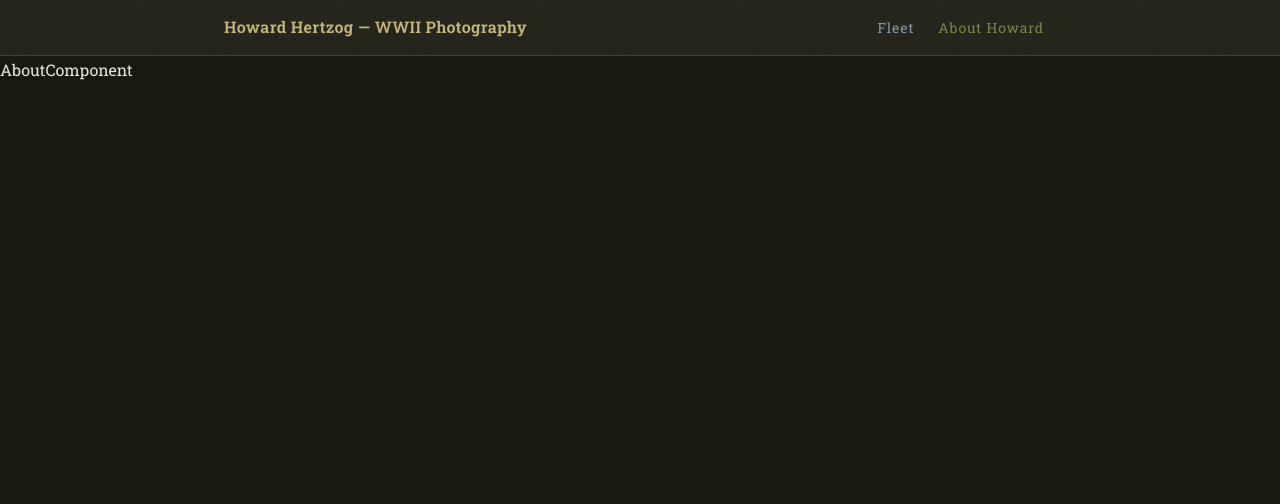
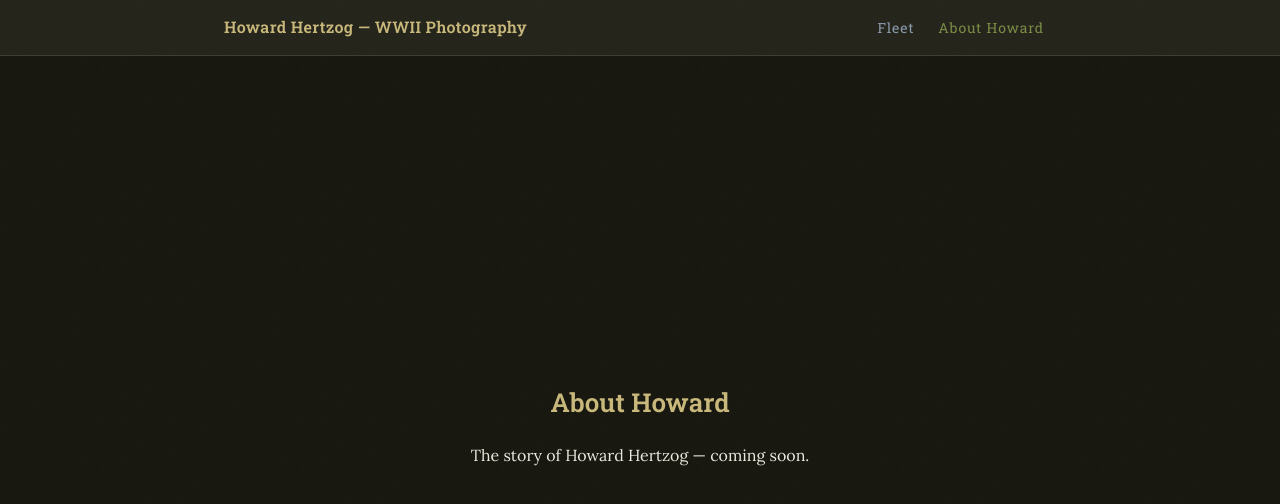
Before and after one commit to ProductEngineerIO/epic-ww2, an Angular app: page /#/about in a window 1280 px wide. Shown: the top 504 px of the page. Built offline with nearby package versions, Linux system fonts and the light colour scheme.

Commit message:
[arcwright-ai] Supporting Placeholder Pages
Story: /Users/edhertzog/Projects/epic-ww2/docs/implementation-artifacts/6-1-supporting-placeholder-pages.md
Run: 20260817-142900-34ea09

```diff
--- a/src/app/features/about/about.component.ts
+++ b/src/app/features/about/about.component.ts
@@ -1,9 +1,15 @@
+// src/app/features/about/about.component.ts
 import { Component } from '@angular/core';
+import { ComingSoonComponent } from '../../shared/components/coming-soon/coming-soon.component';
 
 @Component({
   selector: 'app-about',
   standalone: true,
-  imports: [],
-  template: '<p>AboutComponent</p>',
+  imports: [ComingSoonComponent],
+  template: `
+    <app-coming-soon
+      heading="About Howard"
+      body="The story of Howard Hertzog — coming soon." />
+  `,
 })
 export class AboutComponent {}
--- a/src/app/features/not-found/not-found.component.ts
+++ b/src/app/features/not-found/not-found.component.ts
@@ -1,9 +1,43 @@
+// src/app/features/not-found/not-found.component.ts
 import { Component } from '@angular/core';
+import { RouterLink } from '@angular/router';
+import { ComingSoonComponent } from '../../shared/components/coming-soon/coming-soon.component';
 
 @Component({
   selector: 'app-not-found',
   standalone: true,
-  imports: [],
-  template: '<p>NotFoundComponent</p>',
+  imports: [ComingSoonComponent, RouterLink],
+  template: `
+    <app-coming-soon
+      heading="Page not found."
+      body="">
+      <a slot="actions" [routerLink]="['/']" class="not-found__back">← Back to fleet</a>
+    </app-coming-soon>
+  `,
+  styles: [`
+    .not-found__back {
+      display: inline-flex;
+      align-items: center;
+      min-height: 44px;
+      min-width: 44px;
+      margin-top: 2rem;
+      padding: 0 0.75rem;
+      font-family: var(--font-display);
+      font-size: var(--font-hl-sm-size);
+      font-weight: var(--font-hl-sm-weight);
+      color: var(--color-olive);
+      text-decoration: none;
+      letter-spacing: var(--font-hl-sm-ls);
+      transition: color 150ms ease;
+    }
+    .not-found__back:hover { color: var(--color-khaki); }
+    .not-found__back:focus-visible {
+      outline: 2px solid var(--color-olive);
+      outline-offset: 3px;
+    }
+    @media (prefers-reduced-motion: reduce) {
+      .not-found__back { transition: none; }
+    }
+  `],
 })
 export class NotFoundComponent {}
--- /dev/null
+++ b/src/app/shared/components/coming-soon/coming-soon.component.html
@@ -0,0 +1,6 @@
+<!-- coming-soon.component.html -->
+<div class="coming-soon">
+  <h1 class="coming-soon__heading">{{ heading }}</h1>
+  <p class="coming-soon__body">{{ body }}</p>
+  <ng-content select="[slot=actions]"></ng-content>
+</div>
--- /dev/null
+++ b/src/app/shared/components/coming-soon/coming-soon.component.scss
@@ -0,0 +1,35 @@
+// coming-soon.component.scss
+:host {
+  display: block;
+  min-height: calc(100vh - 56px); // full page minus PersistentNav height
+  background-color: var(--color-bg);
+}
+
+.coming-soon {
+  display: flex;
+  flex-direction: column;
+  align-items: center;
+  justify-content: center;
+  min-height: inherit;
+  padding: 3rem 1.5rem;
+  text-align: center;
+}
+
+.coming-soon__heading {
+  font-family: var(--font-display);
+  font-size: var(--font-hl-lg-size);
+  font-weight: var(--font-hl-lg-weight);
+  line-height: var(--font-hl-lg-lh);
+  color: var(--color-khaki);
+  margin: 0 0 1.5rem;
+}
+
+.coming-soon__body {
+  font-family: var(--font-narrative);
+  font-size: var(--font-body-md-size);
+  font-weight: var(--font-body-md-weight);
+  line-height: var(--font-body-md-lh);
+  color: var(--color-on-surface);
+  max-width: 480px;
+  margin: 0;
+}
```
Also changed, not shown: src/app/shared/components/coming-soon/coming-soon.component.ts (added, +14 -0 lines), 1 other file (tests, documents, lock files or other folders).
